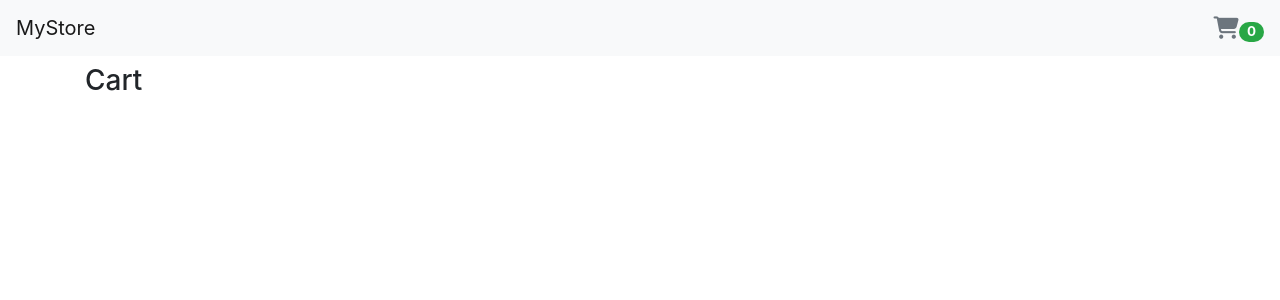
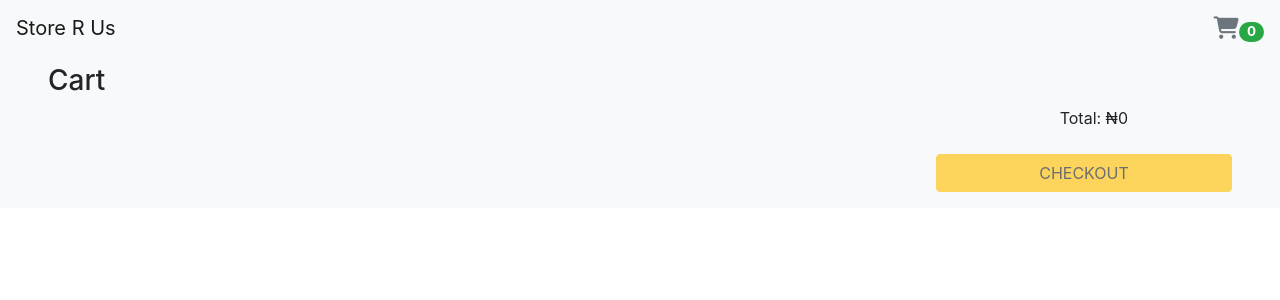
Before and after one commit to kwadoskii/checkout, a React (Create React App) app: page /cart in a window 1280 px wide. Shown: the top 300 px of the page. Built offline with nearby package versions, Linux system fonts and the light colour scheme.

Commit message:
Finished with cart and store views

```diff
--- a/src/App.css
+++ b/src/App.css
@@ -1,38 +1,5 @@
-.App {
-  text-align: center;
+.card-body {
+  display: flex;
+  flex-flow: column;
+  justify-content: space-between;
 }
-
-.App-logo {
-  height: 40vmin;
-  pointer-events: none;
-}
-
-@media (prefers-reduced-motion: no-preference) {
-  .App-logo {
-    animation: App-logo-spin infinite 20s linear;
-  }
-}
-
-.App-header {
-  background-color: #282c34;
-  min-height: 100vh;
-  display: flex;
-  flex-direction: column;
-  align-items: center;
-  justify-content: center;
-  font-size: calc(10px + 2vmin);
-  color: white;
-}
-
-.App-link {
-  color: #61dafb;
-}
-
-@keyframes App-logo-spin {
-  from {
-    transform: rotate(0deg);
-  }
-  to {
-    transform: rotate(360deg);
-  }
-}
--- a/src/App.js
+++ b/src/App.js
@@ -1,9 +1,12 @@
-import React, { useState } from "react";
+import React, { useState, useEffect } from "react";
 import { BrowserRouter, Route, Switch, Redirect } from "react-router-dom";
 import { ToastContainer, Bounce as Flip } from "react-toastify";
 
+import cache from "./services/cacheService";
 import Cart from "./views/Cart";
+import Checkout from "./views/Checkout";
 import Navbar from "./components/Navbar";
+import NotFound from "./views/NotFound";
 import Store from "./views/Store";
 
 import "./App.css";
@@ -11,10 +14,66 @@ import "bootstrap/dist/css/bootstrap.css";
 import "bootstrap/dist/js/bootstrap";
 import "font-awesome/css/font-awesome.css";
 import "react-toastify/dist/ReactToastify.css";
-import NotFound from "./views/NotFound";
 
 function App() {
   const [cart, setCart] = useState([]);
+
+  const increaseItem = (product) => {
+    const oldCart = [...cart];
+    const newCart = oldCart.filter((p) => {
+      if (p.id === product.id) {
+        p.quantity++;
+      }
+      return p;
+    });
+
+    cache.setLocalCart(newCart, setCart);
+  };
+
+  const decreaseItem = (product) => {
+    const oldCart = [...cart];
+    const newCart = oldCart.filter((p) => {
+      if (p.quantity === 1) return p; //stops cart item from becoming empty
+
+      if (p.id === product.id) {
+        p.quantity--;
+      }
+      return p;
+    });
+
+    cache.setLocalCart(newCart, setCart);
+  };
+
+  const addToCart = (product) => {
+    const newCart = [...cart];
+    if (!product.quantity) {
+      product.quantity = 1;
+      newCart.push(product);
+    } else {
+      product.quantity++;
+    }
+
+    cache.setLocalCart(newCart, setCart);
+  };
+
+  const removeFromCart = (product) => {
+    const oldCart = [...cart];
+    const newCart = oldCart.filter((p) => p.id !== product.id);
+    cache.setLocalCart(newCart, setCart);
+  };
+
+  const totalPrice = () => {
+    const newCart = [...cart];
+    let subTotal = 0;
+    newCart.forEach((cart) => {
+      subTotal += cart.price * cart.quantity;
+    });
+    return subTotal;
+  };
+
+  useEffect(() => {
+    setCart(cache.getLocalCart);
+  }, []);
 
   return (
     <>
@@ -34,14 +93,27 @@ function App() {
 
       <BrowserRouter>
         <Navbar cart={cart.length} />
-        <main className="container py-2 mr-auto ml-auto">
+        <main className="container-fluid px-5 bg-light py-2">
           <Switch>
             <Route
               path="/"
               exact
-              render={(props) => <Store {...props} handleCart={setCart} />}
+              render={(props) => <Store {...props} handleCart={addToCart} />}
             />
-            <Route path="/cart" component={Cart} />
+            <Route
+              path="/cart"
+              render={(props) => (
+                <Cart
+                  {...props}
+                  cart={cart}
+                  decreaseItem={decreaseItem}
+                  increaseItem={increaseItem}
+                  removeFromCart={removeFromCart}
+                  totalPrice={totalPrice()}
+                />
+              )}
+            />
+            <Route path="/checkout" component={Checkout} />
             <Route path="/not-found" component={NotFound} />
             <Redirect to="/not-found" />
           </Switch>
--- a/src/components/Button.jsx
+++ b/src/components/Button.jsx
@@ -1,11 +1,11 @@
 import React from "react";
 
-export default function Button({ name, onClick, classes = "" }) {
-  classes = !classes ? "btn btn-success col-md-12" : "btn col-md-12" + classes;
+export default function Button({ name, onClick, classes = "", ...otherProps }) {
+  classes = !classes ? "btn btn-success my-2" : "btn my-2 " + classes;
 
   return (
-    <button className={classes} onClick={onClick}>
-      {name}
+    <button className={classes} onClick={onClick} {...otherProps}>
+      {name.toUpperCase()}
     </button>
   );
 }
--- a/src/components/Navbar.jsx
+++ b/src/components/Navbar.jsx
@@ -1,11 +1,11 @@
 import React from "react";
-import { Link, NavLink, Redirect } from "react-router-dom";
+import { Link } from "react-router-dom";
 
 export default function Navbar({ cart }) {
   return (
     <nav className="navbar navbar-expand-lg navbar-light bg-light sticky-top">
       <Link to="/" className="navbar-brand">
-        MyStore
+        Store R Us
       </Link>
 
       <Link className="ml-auto text-muted" style={{ fontSize: "1.4em" }} to="/cart">
--- a/src/components/Product.jsx
+++ b/src/components/Product.jsx
@@ -1,14 +1,20 @@
 import React from "react";
+
 import Button from "./Button";
+import currencyFormatter from "../helpers/currencyFormatter";
 
-export default function Product({ data, handleButtonClick }) {
+export default function Product({ data, handleCart }) {
   return (
-    <div className="card mb-4 col-md-3" style={{ cursor: "pointer" }}>
-      <img src={data.image} className="card-img-top" alt={data.id} />
-      <div className="card-body">
-        <p className="card-title">{data.title}</p>
-        <h4>{`₦${data.price}`}</h4>
-        {/* <p className="card-text">{data.description.substring(0, 100)}</p> */}
+    <div className="card mb-5 col-md-4 col-sm-6" style={{ cursor: "pointer" }}>
+      <div
+        className="card-img-top"
+        style={{
+          background: `url(${data.image}) no-repeat center`,
+          backgroundSize: "contain",
+          height: 270,
+          marginTop: 10,
+        }}
+      ></div>
       <span
         className="badge badge-warning p-2"
         style={{
@@ -20,7 +26,16 @@ export default function Product({ data, handleButtonClick }) {
       >
         {data.category}
       </span>
-        <Button name="Add to cart" onClick={() => handleButtonClick([1, 2])} />
+      <div className="card-body">
+        <div>
+          <p className="card-title">
+            {data.title.length > 55 ? data.title.substring(0, 55) + "..." : data.title}
+          </p>
+          <h4>{currencyFormatter(data.price)}</h4>
+          {/* <p className="card-text">{data.description.substring(0, 100)}</p> */}
+        </div>
+
+        <Button name="Add to cart" onClick={handleCart} />
       </div>
     </div>
   );
--- /dev/null
+++ b/src/helpers/currencyFormatter.js
@@ -0,0 +1,3 @@
+export default function formatCurrency(amount) {
+  return "₦" + parseFloat(amount).toLocaleString("en");
+}
--- /dev/null
+++ b/src/services/cacheService.js
@@ -0,0 +1,16 @@
+const key = "cart";
+
+const getLocalCart =
+  JSON.parse(localStorage.getItem(key)) === null
+    ? []
+    : JSON.parse(localStorage.getItem(key));
+
+const setLocalCart = (newCart, func) => {
+  localStorage.setItem("cart", JSON.stringify(newCart));
+  func(newCart);
+};
+
+export default {
+  getLocalCart,
+  setLocalCart,
+};
--- a/src/views/Cart.jsx
+++ b/src/views/Cart.jsx
@@ -1,9 +1,62 @@
-import React from "react";
+import React, { Fragment } from "react";
 
-export default function Cart() {
+import Button from "../components/Button";
+import formatCurrency from "../helpers/currencyFormatter";
+
+export default function Cart({
+  cart,
+  increaseItem,
+  decreaseItem,
+  history,
+  removeFromCart,
+  totalPrice,
+}) {
   return (
-    <div>
-      <h3>Cart</h3>
+    <div style={{ flex: 1 }}>
+      <h3>Cart </h3>
+      <div className="row">
+        <div className="col-md-12">
+          {cart.map((c, i) => (
+            <Fragment key={i}>
+              <div className="fa fa-times" onClick={() => removeFromCart(c)}></div>
+              <p className="row">
+                <span className="m-4 col-md-7">{c.title}</span>
+                <span className="col-md-3 row">
+                  <span className="m-4 col-md-5">Price: {c.price}</span>
+                  <Button
+                    disabled={c.quantity === 1 && true}
+                    name="-"
+                    onClick={() => decreaseItem(c)}
+                  />
+                  <span className="badge badge-info mx-3">{c.quantity}</span>
+                  <Button name="+" onClick={() => increaseItem(c)} />
+                </span>
+                <span className="mx-3 col-md-1">
+                  {formatCurrency(c.quantity * c.price)}
+                </span>
+              </p>
+            </Fragment>
+          ))}
+        </div>
+
+        <div className="col-md-2 offset-md-10">
+          <p>Total: {formatCurrency(totalPrice)}</p>
+        </div>
+
+        <div className="col-md-12">
+          <Button
+            classes="btn-warning col-md-3 offset-md-9"
+            disabled={cart.length === 0 && true}
+            name="Checkout"
+            onClick={() =>
+              history.push({
+                pathname: "/checkout",
+                state: { totalPrice },
+              })
+            }
+          />
+        </div>
+      </div>
     </div>
   );
 }
--- /dev/null
+++ b/src/views/Checkout.jsx
@@ -0,0 +1,10 @@
+import React from "react";
+
+export default function Checkout({ location }) {
+  return (
+    <>
+      <h2>Checkout</h2>
+      <p>{location.state.totalPrice}</p>
+    </>
+  );
+}
--- a/src/views/Store.jsx
+++ b/src/views/Store.jsx
@@ -1,4 +1,5 @@
 import React, { useState, useEffect } from "react";
+import { toast } from "react-toastify";
 
 import productApi from "../services/productService";
 import Product from "../components/Product";
@@ -18,7 +19,14 @@ export default function Store({ history, handleCart }) {
   return (
     <div className="row my-4">
       {products.map((product) => (
-        <Product key={product.id} data={product} handleButtonClick={handleCart} />
+        <Product
+          key={product.id}
+          data={product}
+          handleCart={() => {
+            handleCart(product);
+            toast.success("Added to cart", { autoClose: 2000, hideProgressBar: true });
+          }}
+        />
       ))}
     </div>
   );
```
Lines whose indentation alone changed are shown as unchanged.
